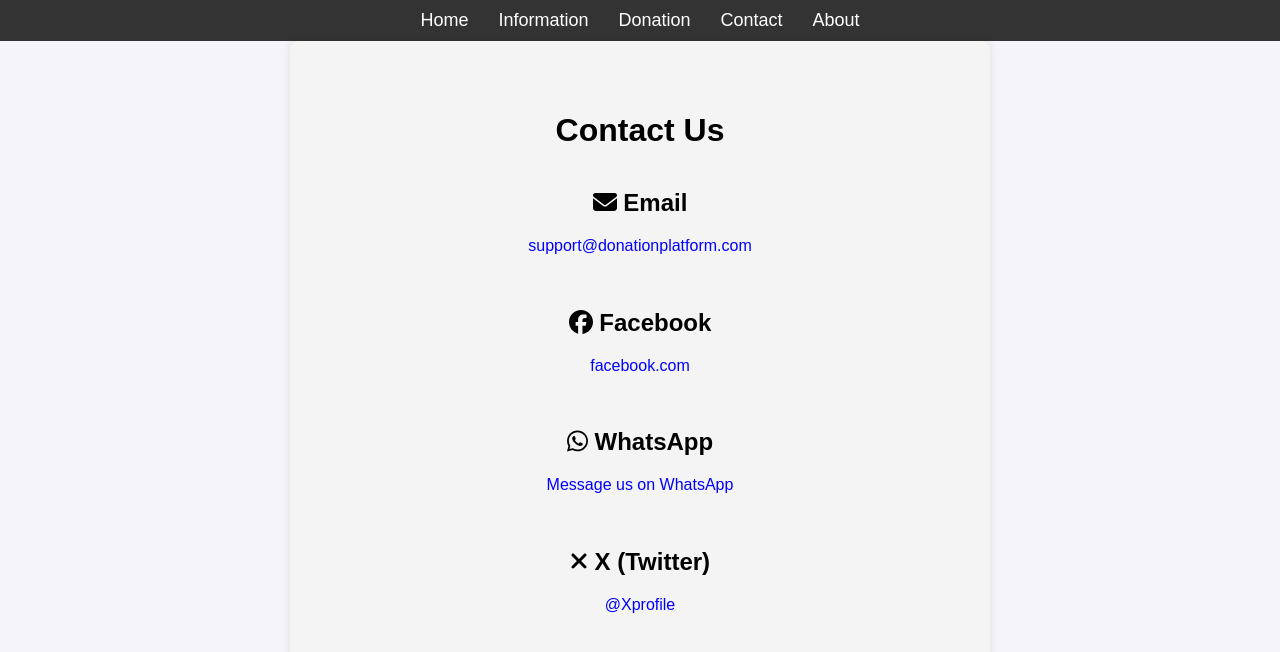
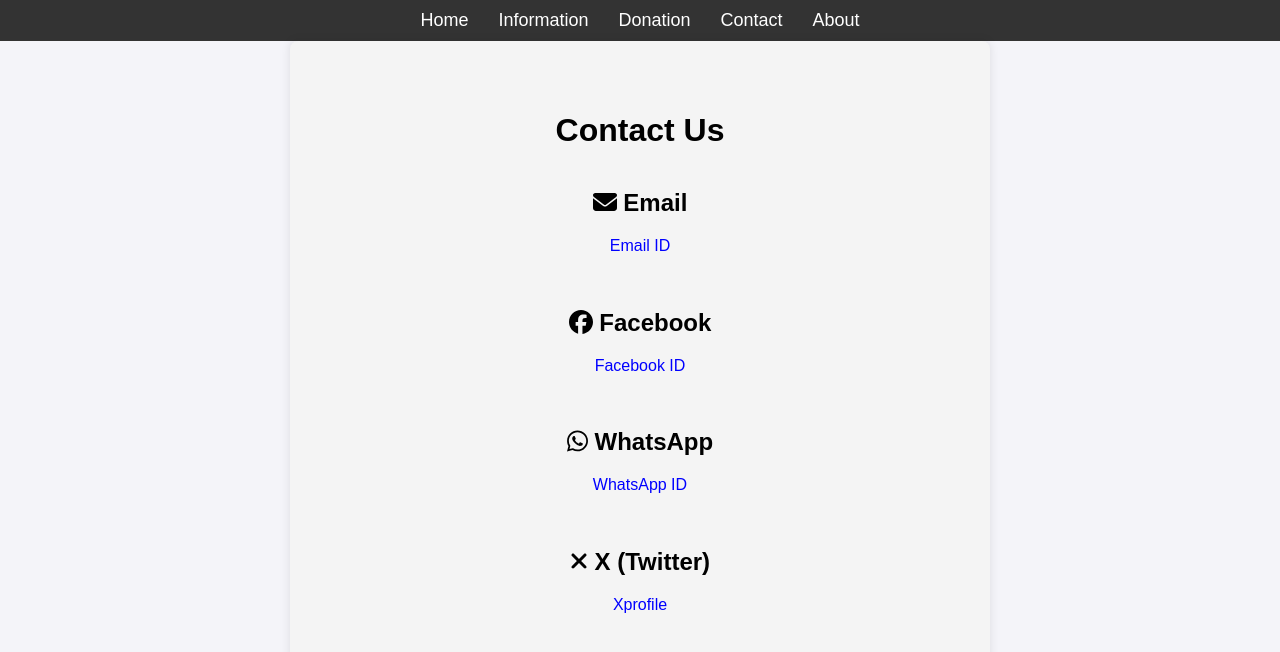
Before and after one commit to mdnahidimtiaz/Donation-app, a React (Create React App) app: page /contact in a window 1280 px wide. Shown: the top 652 px of the page. Built offline with nearby package versions, Linux system fonts and the light colour scheme.

Commit message:
Update Contact.js

```diff
--- a/src/pages/Contact.js
+++ b/src/pages/Contact.js
@@ -13,7 +13,7 @@ const Contact = () => {
         <div className="contact-sin">
           <h2><FontAwesomeIcon icon={faEnvelope} /> Email</h2>
           <p>
-            <a href="">support@donationplatform.com</a>
+            <a href="">Email ID</a>
           </p>
         </div>
 
@@ -21,7 +21,7 @@ const Contact = () => {
           <h2><FontAwesomeIcon icon={faFacebook} /> Facebook</h2>
           <p>
             <a href="" target="_blank" rel="noopener noreferrer">
-              facebook.com
+              Facebook ID
             </a>
           </p>
         </div>
@@ -30,7 +30,7 @@ const Contact = () => {
           <h2><FontAwesomeIcon icon={faWhatsapp} /> WhatsApp</h2>
           <p>
             <a href="" target="_blank" rel="noopener noreferrer">
-              Message us on WhatsApp
+               WhatsApp ID
             </a>
           </p>
         </div>
@@ -39,7 +39,7 @@ const Contact = () => {
           <h2><FontAwesomeIcon icon={faTimes} /> X (Twitter)</h2>
           <p>
             <a href="" target="_blank" rel="noopener noreferrer">
-              @Xprofile
+              Xprofile
             </a>
           </p>
         </div>
```
